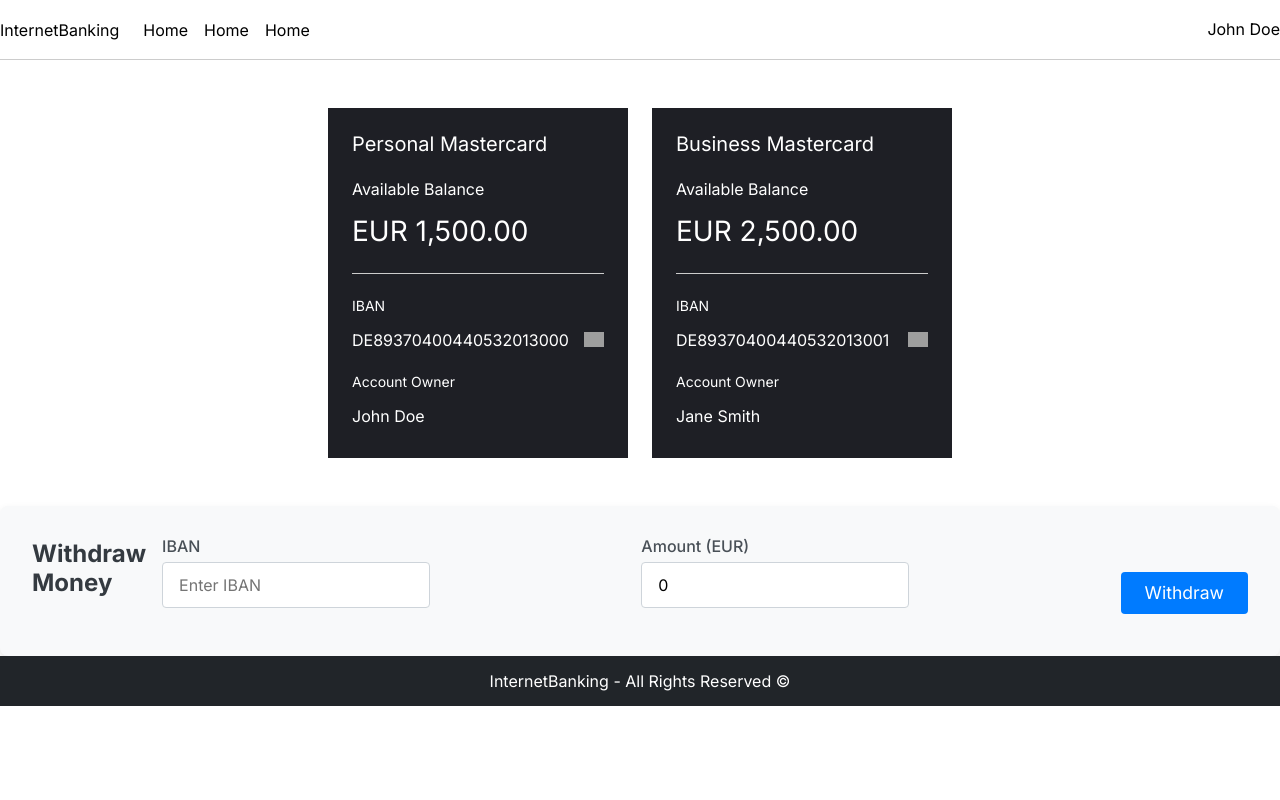
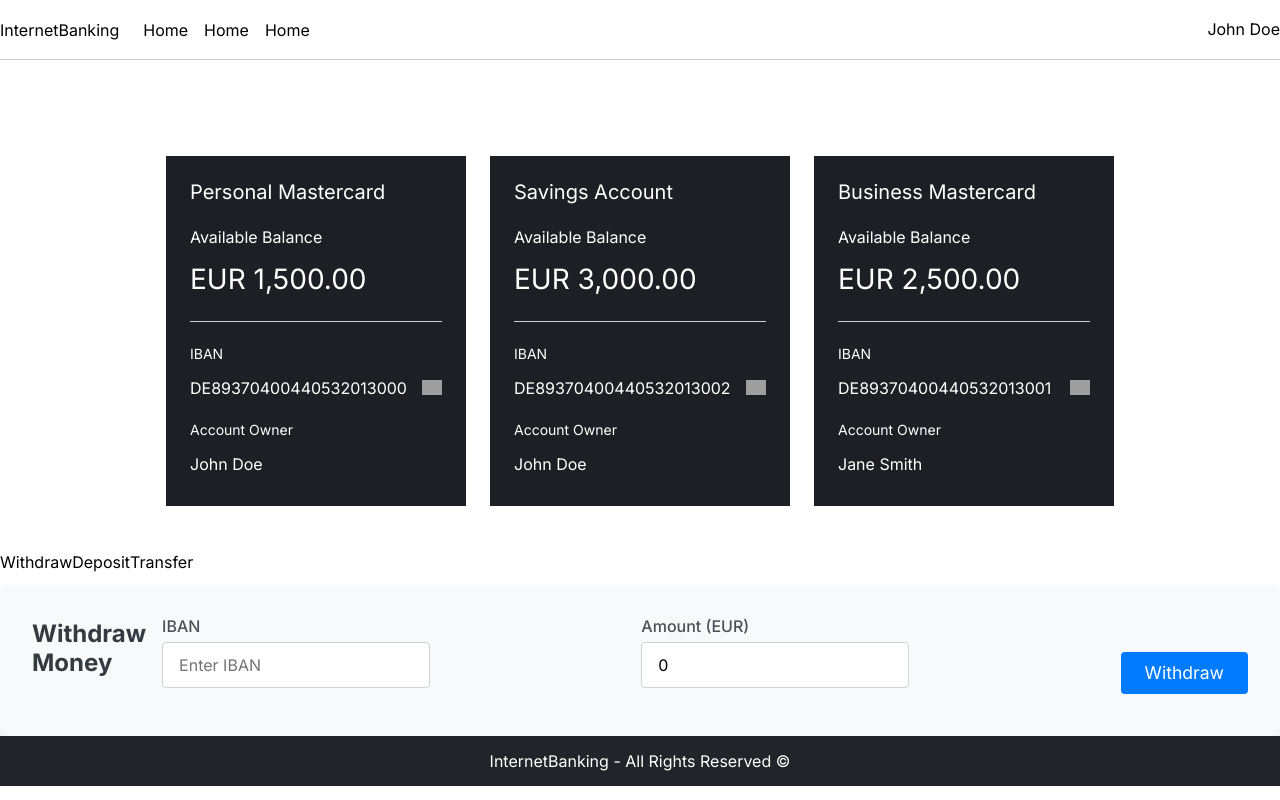
Before and after one commit to tsirekidze22/bank-accounts-task, a React (Create React App) app: page / in a window 1280 px wide. Built offline with nearby package versions, Linux system fonts and the light colour scheme; grey boxes are pictures that could not be loaded.

Commit message:
components structure updated & tabs in progress

```diff
--- a/src/App.tsx
+++ b/src/App.tsx
@@ -2,14 +2,12 @@
 import AccountsList from "./components/Accounts/AccountsList";
 import Footer from "./components/Footer/Footer";
 import Header from "./components/Header/Header";
-import PaymentForm from "./components/PaymentForm/PaymentForm";
 
 function App() {
   return (
     <>
       <Header />
       <AccountsList />
-      <PaymentForm />
       <Footer />
     </>
   );
--- a/src/components/Accounts/AccountItem.tsx
+++ b/src/components/Accounts/AccountItem.tsx
@@ -11,19 +11,18 @@
 }
 
 const AccountItem = ({ account }: { account: Account }) => {
-  const formatBalance = (balance: number): string => {
-    return new Intl.NumberFormat("en-US", {
-      style: "decimal",
+  const formatBalance = (balance: number) => {
+    return balance.toLocaleString("en-US", {
       minimumFractionDigits: 2,
       maximumFractionDigits: 2,
-    }).format(balance);
+    });
   };
 
-  const copyToClipboard = () => {
-    navigator.clipboard.writeText(account.iban).then(() => {
-      alert("IBAN copied to clipboard!");
-    });
+  const handleCopyIban = () => {
+    navigator.clipboard.writeText(account.iban);
+    alert("IBAN copied to clipboard!");
   };
+
   return (
     <div className="account-item p-4">
       <h3 className="fs-20">{account.name}</h3>
@@ -38,7 +37,7 @@
         <button
           type="button"
           className="btn btn-outline-secondary btn-sm"
-          onClick={copyToClipboard}
+          onClick={handleCopyIban}
         >
           <img
             src="/assets/icons/copy-icon.svg"
--- a/src/components/Accounts/AccountsList.tsx
+++ b/src/components/Accounts/AccountsList.tsx
@@ -1,5 +1,7 @@
-import React from "react";
+import { useState } from "react";
 import AccountItem from "./AccountItem";
+import { AccountsArr } from "../../constants";
+import PaymentSection from "../PaymentSection/PaymentSection";
 
 interface Account {
   name: string;
@@ -11,35 +13,29 @@
   currency: string;
 }
 
-const accounts: Account[] = [
-  {
-    owner: "John Doe",
-    name: "Personal Mastercard",
-    iban: "DE89370400440532013000",
-    balance: 1500.0,
-    currency: "EUR",
-    expires: "12/24",
-    cardType: "Mastercard",
-  },
-  {
-    owner: "Jane Smith",
-    name: "Business Mastercard",
-    iban: "DE89370400440532013001",
-    balance: 2500.0,
-    currency: "EUR",
-    expires: "11/25",
-    cardType: "Mastercard",
-  },
-];
+const AccountsList = () => {
+  const [accounts, setAccounts] = useState<Account[]>(AccountsArr);
 
-const AccountsList = () => {
+  const updateBalance = (iban: string, newBalance: number) => {
+    setAccounts((prevAccounts) =>
+      prevAccounts.map((account) =>
+        account.iban === iban ? { ...account, balance: newBalance } : account
+      )
+    );
+  };
+
   return (
+    <>
+      <section className="container d-flex flex-column align-items-center gap-16 mt-5">
         <section className="container d-flex justify-content-center gap-24 mt-5">
           {accounts.length > 0 &&
             accounts.map((account, index) => (
               <AccountItem key={index} account={account} />
             ))}
         </section>
+      </section>
+      <PaymentSection accounts={accounts} updateBalance={updateBalance} />
+    </>
   );
 };
 
--- a/src/components/PaymentForm/PaymentForm.tsx
+++ b/src/components/PaymentForm/PaymentForm.tsx
@@ -1,12 +1,43 @@
 import React, { useState } from "react";
 
-const PaymentForm = () => {
+interface Account {
+  iban: string;
+  balance: number;
+}
+
+interface PaymentFormProps {
+  type: string;
+  accounts?: Account[];
+  updateBalance?: (iban: string, newBalance: number) => void;
+}
+
+const PaymentForm: React.FC<PaymentFormProps> = ({
+  type = "withdraw",
+  accounts = [],
+  updateBalance = () => {},
+}) => {
   const [iban, setIban] = useState("");
   const [amount, setAmount] = useState(0.0);
   const [currency, setCurrency] = useState("EUR");
 
-  const handleWithdraw = () => {
-    // Logic for handling withdrawal
+  const handleTransaction = () => {
+    if (type === "withdraw") {
+      const account = accounts.find((acc) => acc.iban === iban);
+      if (account) {
+        if (account.balance >= amount) {
+          updateBalance(iban, account.balance - amount);
+          alert(`€${amount} withdrawn successfully!`);
+        } else {
+          alert("Insufficient funds.");
+        }
+      } else {
+        alert("Account not found.");
+      }
+    } else if (type === "deposit") {
+      alert(`€${amount} deposited successfully!`);
+    } else if (type === "transfer") {
+      alert(`€${amount} transferred successfully!`);
+    }
   };
 
   const handleInputChange = (e: React.ChangeEvent<HTMLInputElement>) => {
@@ -19,8 +50,10 @@
   };
 
   return (
-    <section className="payment-form container d-flex flex-column align-items-center gap-16 mt-5">
-      <h3 className="fs-24">Withdraw Money</h3>
+    <section className="payment-form container d-flex flex-column align-items-center gap-16">
+      <h3 className="fs-24">
+        {type.charAt(0).toUpperCase() + type.slice(1)} Money
+      </h3>
 
       <div className="form-group">
         <label htmlFor="iban" className="fs-16">
@@ -55,9 +88,9 @@
       <button
         type="button"
         className="btn btn-primary mt-4"
-        onClick={handleWithdraw}
+        onClick={handleTransaction}
       >
-        Withdraw
+        {type.charAt(0).toUpperCase() + type.slice(1)}
       </button>
     </section>
   );
--- /dev/null
+++ b/src/components/PaymentSection/PaymentSection.tsx
@@ -0,0 +1,47 @@
+import React, { useState } from "react";
+import { TransactionTabs } from "../../constants";
+import PaymentForm from "../PaymentForm/PaymentForm";
+
+interface Account {
+  iban: string;
+  balance: number;
+}
+
+interface PaymentSectionProps {
+  accounts?: Account[];
+  updateBalance?: (iban: string, newBalance: number) => void;
+}
+
+const PaymentSection: React.FC<PaymentSectionProps> = ({
+  accounts = [],
+  updateBalance = () => {},
+}) => {
+  const [activeTab, setActiveTab] = useState<string>("withdraw");
+
+  const handleTabClick = (tabKey: string) => {
+    setActiveTab(tabKey);
+  };
+
+  return (
+    <section>
+      <div className="container mt-5 mb-3 tabs d-flex">
+        {TransactionTabs.map((tab) => (
+          <button
+            key={tab.key}
+            className={`tab-button ${activeTab === tab.key ? "active" : ""}`}
+            onClick={() => handleTabClick(tab.key)}
+          >
+            {tab.label}
+          </button>
+        ))}
+      </div>
+      <PaymentForm
+        accounts={accounts}
+        updateBalance={updateBalance}
+        type={activeTab}
+      />
+    </section>
+  );
+};
+
+export default PaymentSection;
--- /dev/null
+++ b/src/constants/index.tsx
@@ -0,0 +1,36 @@
+export const AccountsArr = [
+  {
+    owner: "John Doe",
+    name: "Personal Mastercard",
+    iban: "DE89370400440532013000",
+    balance: 1500.0,
+    currency: "EUR",
+    expires: "12/24",
+    cardType: "Mastercard",
+  },
+  {
+    owner: "John Doe",
+    name: "Savings Account",
+    iban: "DE89370400440532013002",
+    balance: 3000.0,
+    currency: "EUR",
+    expires: "01/26",
+    cardType: "Mastercard",
+  },
+  {
+    owner: "Jane Smith",
+    name: "Business Mastercard",
+    iban: "DE89370400440532013001",
+    balance: 2500.0,
+    currency: "EUR",
+    expires: "11/25",
+    cardType: "Mastercard",
+  },
+];
+
+
+export const TransactionTabs = [
+    { key: "withdraw", label: "Withdraw" },
+    { key: "deposit", label: "Deposit" },
+    { key: "transfer", label: "Transfer" },
+  ];
--- a/src/styles/main.scss
+++ b/src/styles/main.scss
@@ -4,6 +4,7 @@
 @import "./header/header.scss";
 @import "./accountItem/accountItem.scss";
 
+@import "./paymentSection/paymentSection.scss";
 @import "./paymentForm/paymentForm.scss";
 
 @import "./footer/footer.scss";
```
Also changed, not shown: src/styles/paymentSection/paymentSection.scss (added). Lines whose indentation alone changed are shown as unchanged.
